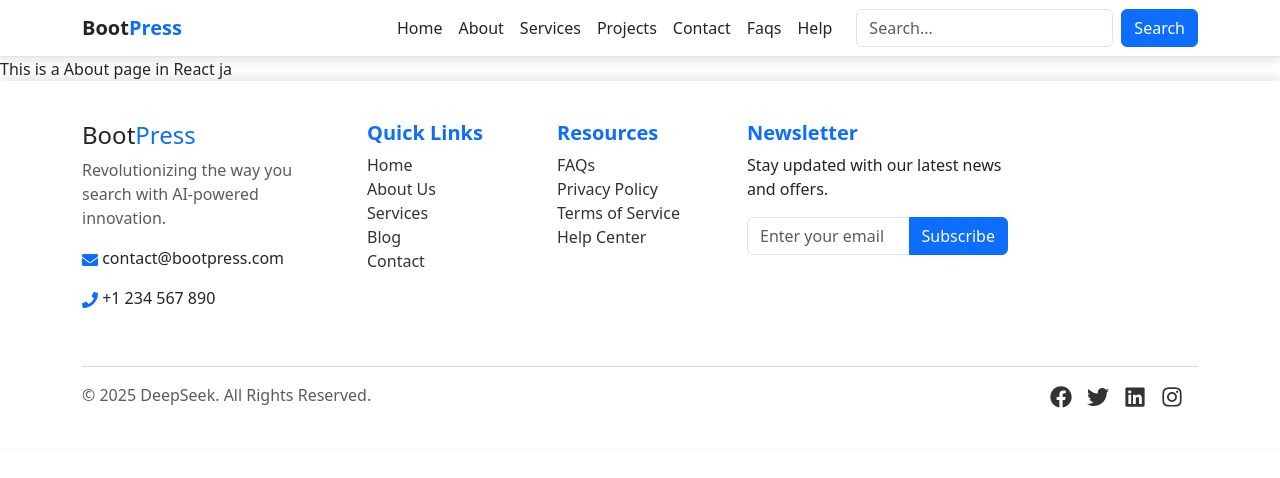
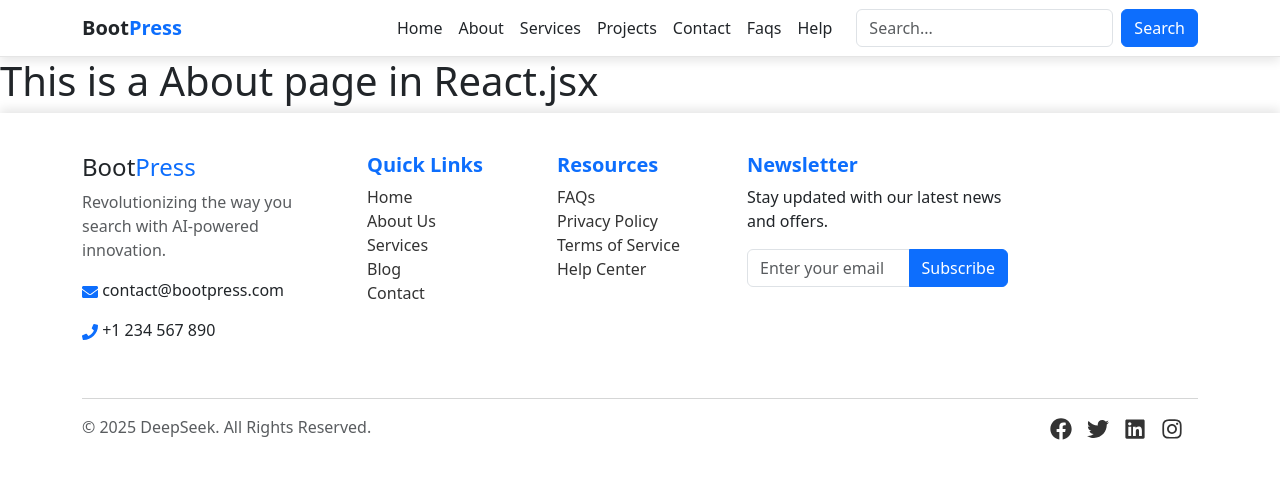
Before and after one commit to youlook335/AI-Web-App, a React (Vite) app: page /About in a window 1280 px wide. Shown: the top 478 px of the page. Built offline with nearby package versions, Linux system fonts and the light colour scheme.

Commit message:
This is a New heading

```diff
--- a/src/component/About.jsx
+++ b/src/component/About.jsx
@@ -3,7 +3,7 @@ import React from 'react'
 const About = () => {
   return (
     <>
-      This is a About page in React ja
+      <h1>This is a About page in React.jsx</h1>
     </>
   )
 }
```
